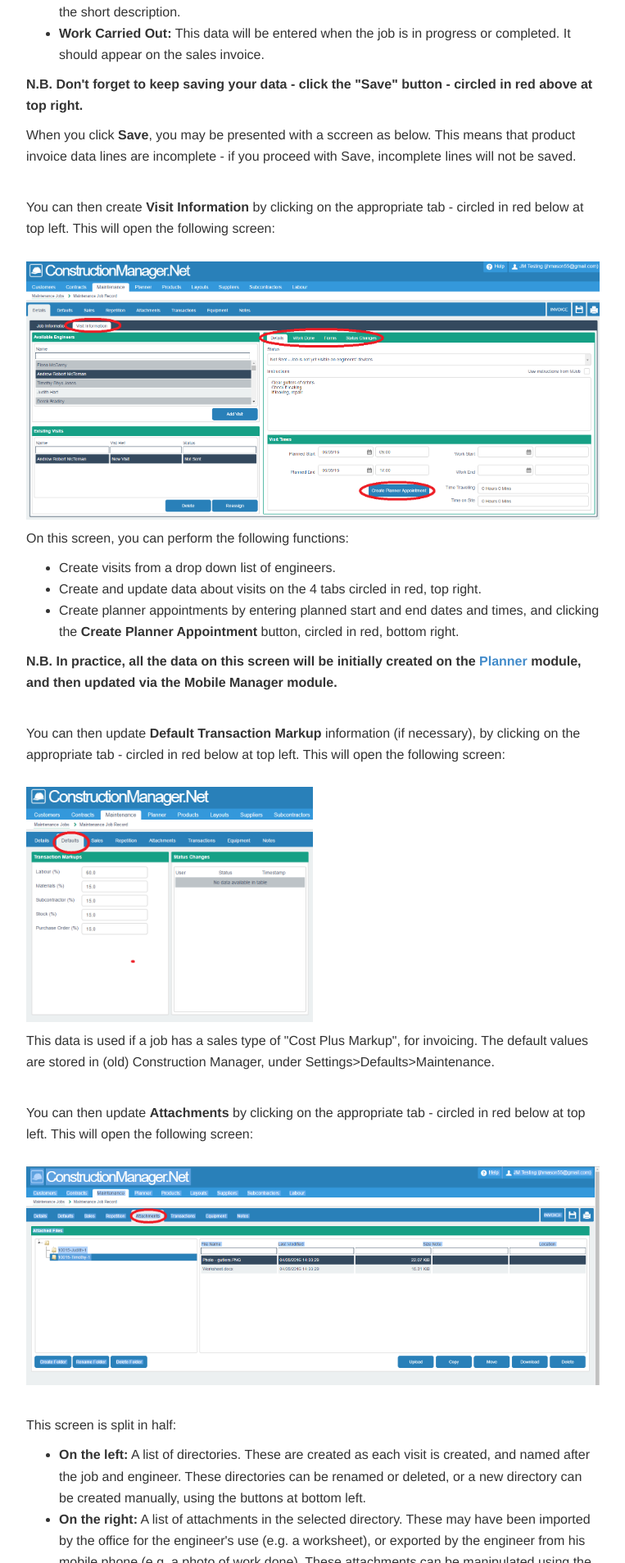
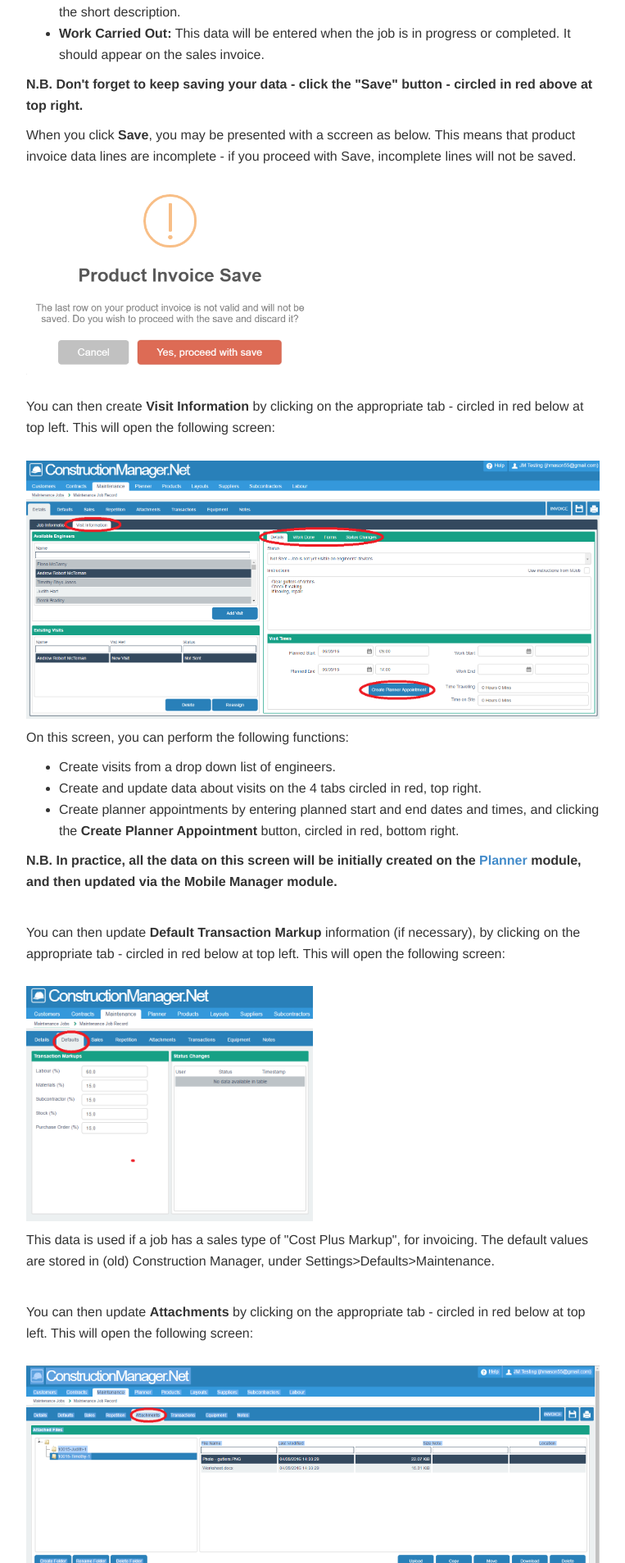
Before and after one commit to JNCSolutions/ConstructionManagerDocs, a Jekyll site: the page built from maintenance.html, in a window 1280 px wide. Shown: the part 3019-4926 px from the top of the page at 82% size, without its empty margins (258-1021 px from the left). Built offline with Jekyll 4.4.1, drawn with Linux system fonts in a browser that asks for light colours.

Commit message:
Update maintenance.html

```diff
--- a/maintenance.html
+++ b/maintenance.html
@@ -105,7 +105,9 @@ title: Maintenance
       <p><b>N.B. Don't forget to keep saving your data - click the "Save" button - circled in red above at top right.</b></p>
       <p>When you click <b>Save</b>, you may be presented with a sccreen as below.
           This means that product invoice data lines are incomplete - if you proceed with Save, incomplete lines will not be saved.</p>
-      <br>
+      <img src="img/Maintenance_Save_Warning_01.PNG" style="width: 50%;">
+
+      <br> <br>
 
       <p>You can then create <b>Visit Information</b> by clicking on the appropriate tab - circled in red below at top left.
           This will open the following screen:
```
